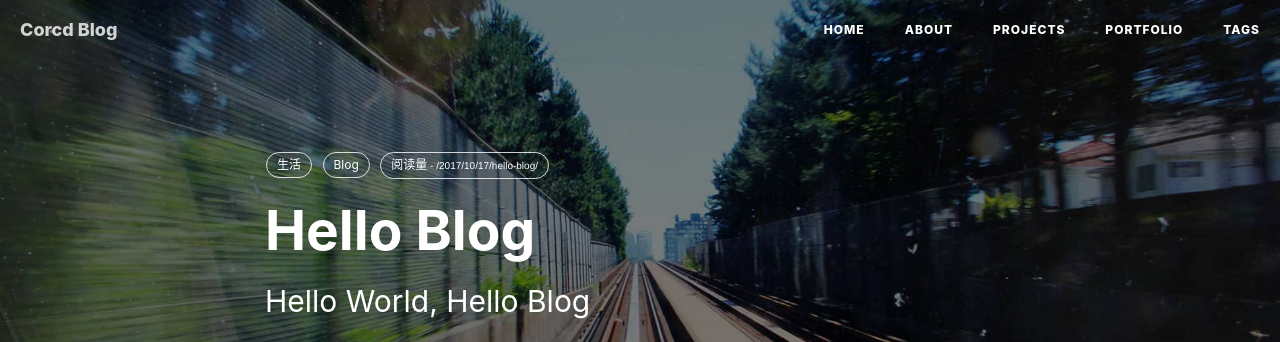
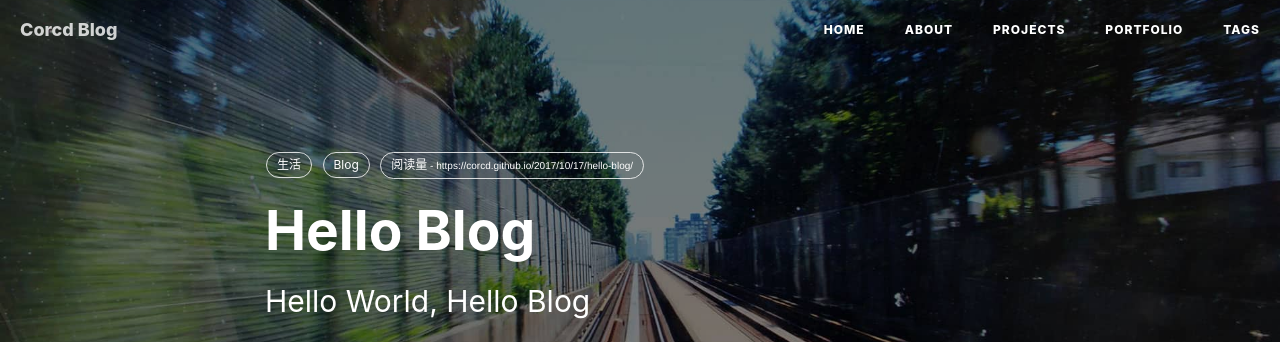
Before and after one commit to corcd/corcd.github.io, a Jekyll site: the page built from _posts/2017-10-18-hello-blog.markdown, in a window 1280 px wide. Shown: the top 342 px of the page. Built offline with Jekyll 4.4.1, drawn with Linux system fonts in a browser that asks for light colours; nearby versions of some CDN libraries; comment, search, counter and statistics services are not loaded.

Commit message:
fixed page url exporting bug

```diff
--- a/_layouts/post.html
+++ b/_layouts/post.html
@@ -63,7 +63,7 @@ comments: true
                         {% for tag in page.tags %}
                         <a class="tag" href="{{ site.baseurl }}/tags/#{{ tag }}" title="{{ tag }}">{{ tag }}</a>
                         {% endfor %}
-                        <a class="tag-count">阅读量<span class="article-count" data-hk-page="{{ page.url | prepend: site.baseurl | replace: '//', '/' }}"> - {{ page.url | prepend: site.baseurl }}</span></a>
+                        <a class="tag-count">阅读量<span class="article-count" data-hk-page="{{ page.url | prepend: site.url | replace: '//', '/' }}"> - {{ page.url | prepend: site.url }}</span></a>
                     </div>
                     <h1>{{ page.title }}</h1>
                     {% comment %} always create a h2 for keeping the margin , Hux {% endcomment %} {% comment %} if page.subtitle {% endcomment
```
